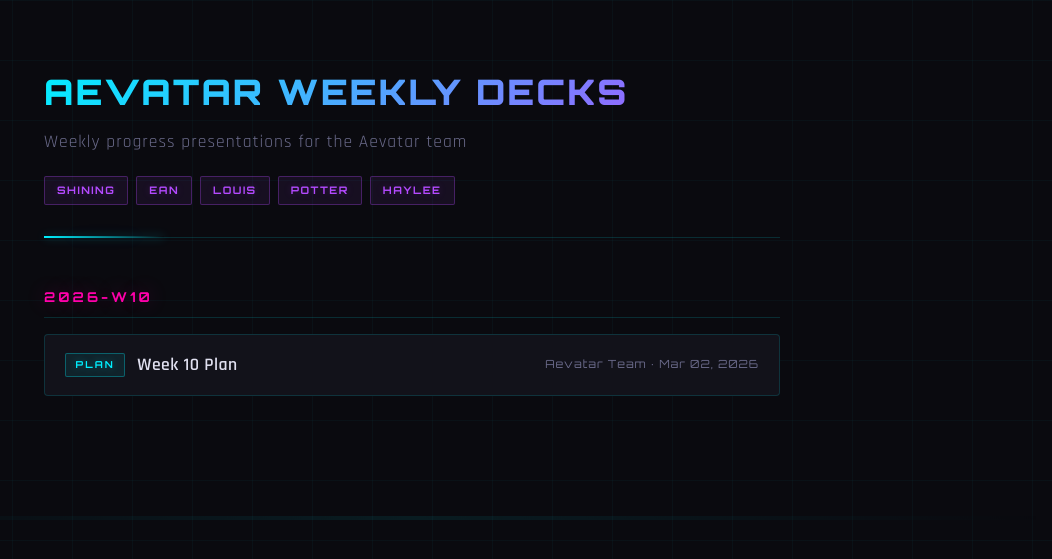
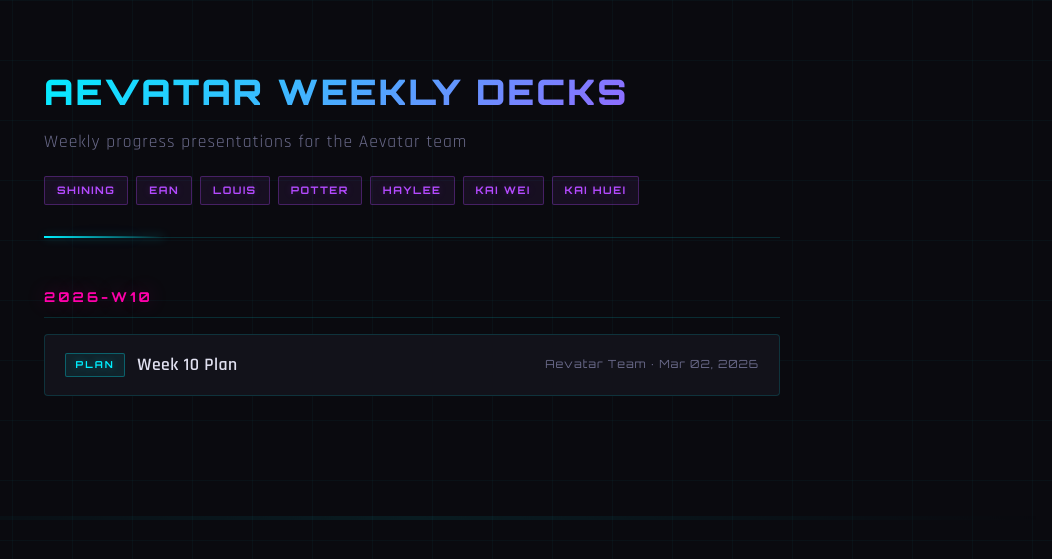
Before and after one commit to aevatarAI/aevatar-deck, a Jekyll site: the page built from index.md, in a window 1280 px wide. Shown: the top 559 px of the page, without its empty margins (228-1280 px from the left). Built offline with Jekyll 4.4.1, drawn with Linux system fonts in a browser that asks for light colours.

Commit message:
Add Kai Wei and Kai Huei to team member list

```diff
--- a/_config.yml
+++ b/_config.yml
@@ -22,6 +22,8 @@ team_members:
   - Louis
   - Potter
   - Haylee
+  - Kai Wei
+  - Kai Huei
 
 future: true
 
```
